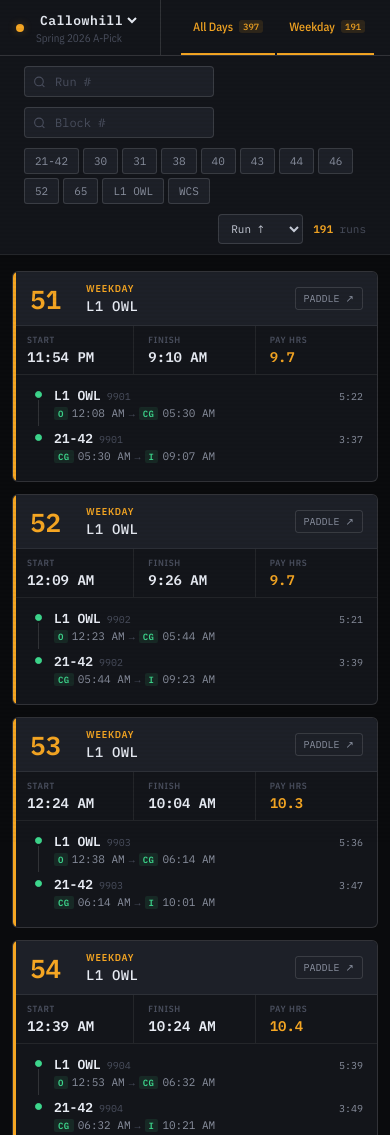
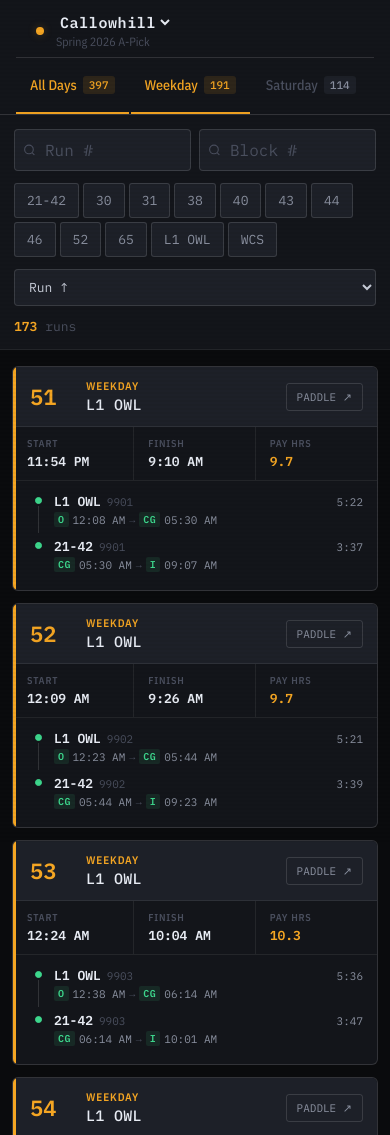
Before and after one commit to deenersin-png/septa-scheduler, a website: page index.html in a window 390 px wide. Shown: the top 1135 px of the page. Drawn offline with nearby package versions, Linux system fonts and the light colour scheme.

Commit message:
Update index.html

```diff
--- a/index.html
+++ b/index.html
@@ -42,7 +42,7 @@
   --card-w: 340px;
 }
 
-html { font-size: 14px; }
+html { font-size: 16px; }
 body {
   background: var(--ink);
   color: var(--text);
@@ -65,16 +65,18 @@ header {
   display: flex;
   align-items: stretch;
   gap: 0;
-  height: 56px;
+  height: auto;
+  min-height: 56px;
   position: sticky;
   top: 0;
   z-index: 200;
+  flex-wrap: wrap;
 }
 
 .hd-depot {
   display:flex;align-items:center;gap:12px;
   border-right: 1px solid var(--line2);
-  padding-right: 20px;
+  padding: 12px 20px;
   margin-right: 20px;
 }
 
@@ -89,7 +91,7 @@ header {
 
 .hd-depot-select {
   font-family:var(--mono);
-  font-size:13px;
+  font-size:15px;
   background:none;border:none;
   color:var(--bright);
   padding:0;
@@ -103,7 +105,7 @@ header {
 }
 
 .hd-pick {
-  font-size:11px;
+  font-size:12px;
   color:var(--dim);
   margin-top:1px;
 }
@@ -114,6 +116,7 @@ header {
   gap:2px;
   flex:1;
   overflow-x: auto;
+  min-height: 56px;
 }
 
 .hd-tab {
@@ -121,10 +124,10 @@ header {
   border:none;
   cursor:pointer;
   font-family:var(--sans);
-  font-size:12px;
+  font-size:14px;
   font-weight:500;
   color:var(--dim);
-  padding:0 12px;
+  padding:0 14px;
   position:relative;
   border-bottom:2px solid transparent;
   transition:color .15s, border-color .15s;
@@ -138,11 +141,11 @@ header {
 .hd-tab.active { color:var(--amber); border-bottom-color:var(--amber); }
 
 .hd-tab .tab-cnt {
-  font-size:9px;
+  font-size:11px;
   font-family:var(--mono);
   background:var(--ink3);
   color:var(--mid);
-  padding:1px 4px;
+  padding:2px 6px;
   border-radius:3px;
 }
 
@@ -154,17 +157,24 @@ header {
 .toolbar {
   background:var(--ink2);
   border-bottom:1px solid var(--line);
-  padding:10px 24px;
+  padding:14px;
   display:flex;
   align-items:center;
   gap:10px;
   flex-wrap:wrap;
 }
 
+.search-row {
+  display: flex;
+  gap: 8px;
+  flex: 1 1 auto;
+  min-width: 280px;
+}
+
 .search-wrap {
   position:relative;
-  flex:0 0 auto;
-  min-width:140px;
+  flex: 1 1 auto;
+  min-width: 100px;
 }
 
 .search-wrap svg {
@@ -182,8 +192,8 @@ header {
   border:1px solid var(--line2);
   color:var(--bright);
   font-family:var(--mono);
-  font-size:12px;
-  padding:7px 10px 7px 30px;
+  font-size:14px;
+  padding:10px 10px 10px 30px;
   border-radius:4px;
   outline:none;
   transition:border-color .15s;
@@ -196,6 +206,7 @@ header {
   display:flex;
   gap:6px;
   flex-wrap:wrap;
+  flex: 1 1 auto;
 }
 
 .fchip {
@@ -203,8 +214,8 @@ header {
   border:1px solid var(--line2);
   color:var(--mid);
   font-family:var(--mono);
-  font-size:11px;
-  padding:5px 10px;
+  font-size:12px;
+  padding:7px 12px;
   border-radius:3px;
   cursor:pointer;
   transition:all .15s;
@@ -219,19 +230,19 @@ header {
   border:1px solid var(--line2);
   color:var(--text);
   font-family:var(--mono);
-  font-size:11px;
-  padding:6px 8px;
+  font-size:13px;
+  padding:8px 10px;
   border-radius:4px;
   outline:none;
   cursor:pointer;
-  margin-left:auto;
 }
 
 .result-line {
-  font-size:11px;
+  font-size:13px;
   color:var(--dim);
   font-family:var(--mono);
   white-space:nowrap;
+  flex: 0 0 auto;
 }
 
 .result-line strong { color:var(--amber); }
@@ -274,14 +285,14 @@ header {
   display:flex;
   align-items:center;
   gap:0;
-  padding:10px 14px 10px 17px;
+  padding:12px 14px 12px 17px;
   border-bottom:1px solid var(--line);
   background:var(--ink3);
 }
 
 .run-num {
   font-family:var(--mono);
-  font-size:26px;
+  font-size:28px;
   font-weight:600;
   color:var(--amber);
   line-height:1;
@@ -291,7 +302,7 @@ header {
 .run-meta { flex:1;min-width:0; }
 
 .run-day {
-  font-size:10px;
+  font-size:11px;
   font-weight:600;
   letter-spacing:.08em;
   text-transform:uppercase;
@@ -301,7 +312,7 @@ header {
 
 .run-routes {
   font-family:var(--mono);
-  font-size:14px;
+  font-size:16px;
   font-weight:500;
   color:var(--bright);
   white-space:nowrap;
@@ -318,19 +329,23 @@ header {
 
 .btn-paddle {
   font-family:var(--mono);
-  font-size:10px;
+  font-size:11px;
   background:none;
   border:1px solid var(--line2);
   color:var(--mid);
-  padding:4px 8px;
+  padding:6px 10px;
   border-radius:3px;
   cursor:pointer;
   text-decoration:none;
-  display:inline-flex;
+  display:none;
   align-items:center;
   gap:4px;
   transition:all .15s;
   white-space:nowrap;
+}
+
+.btn-paddle.show {
+  display: inline-flex;
 }
 
 .btn-paddle:hover{
@@ -346,14 +361,14 @@ header {
 }
 
 .stat {
-  padding:8px 14px;
+  padding:10px 14px;
   border-right:1px solid var(--line);
 }
 
 .stat:last-child{border-right:none;}
 
 .stat-label {
-  font-size:9px;
+  font-size:10px;
   font-weight:600;
   letter-spacing:.08em;
   text-transform:uppercase;
@@ -363,7 +378,7 @@ header {
 
 .stat-val {
   font-family:var(--mono);
-  font-size:14px;
+  font-size:15px;
   font-weight:600;
   color:var(--bright);
 }
@@ -374,14 +389,14 @@ header {
   display:inline-flex;
   align-items:center;
   gap:3px;
-  font-size:9px;
+  font-size:10px;
   font-family:var(--mono);
   background:var(--violet-dim);
   color:var(--violet);
   border:1px solid rgba(167,139,250,0.2);
-  padding:2px 6px;
+  padding:3px 7px;
   border-radius:2px;
-  margin-top:2px;
+  margin-top:3px;
 }
 
 .timeline {
@@ -392,7 +407,7 @@ header {
   display:flex;
   align-items:stretch;
   gap:0;
-  margin-bottom:4px;
+  margin-bottom:5px;
   position:relative;
 }
 
@@ -440,11 +455,12 @@ header {
   align-items:baseline;
   gap:6px;
   margin-bottom:2px;
+  flex-wrap: wrap;
 }
 
 .seg-route {
   font-family:var(--mono);
-  font-size:13px;
+  font-size:14px;
   font-weight:600;
   color:var(--bright);
   min-width:36px;
@@ -452,13 +468,13 @@ header {
 
 .seg-block {
   font-family:var(--mono);
-  font-size:10px;
+  font-size:11px;
   color:var(--dim);
 }
 
 .seg-sched {
   font-family:var(--mono);
-  font-size:10px;
+  font-size:11px;
   color:var(--mid);
   margin-left:auto;
 }
@@ -468,12 +484,13 @@ header {
   align-items:center;
   gap:4px;
   font-family:var(--mono);
-  font-size:11px;
+  font-size:12px;
   color:var(--mid);
+  flex-wrap: wrap;
 }
 
 .seg-time-tag {
-  font-size:9px;
+  font-size:10px;
   font-weight:600;
   letter-spacing:.05em;
   padding:1px 4px;
@@ -495,12 +512,13 @@ header {
   color:var(--dim);
 }
 
-.empty p { font-size:14px; }
+.empty p { font-size:15px; }
 
 #route-filters {
   display:flex;
   flex-wrap:wrap;
   gap:4px;
+  min-width: 200px;
 }
 
 .loading {
@@ -517,7 +535,104 @@ header {
   border-radius: 4px;
   margin: 20px;
   font-family: var(--mono);
+  font-size: 14px;
+}
+
+/* Mobile Responsiveness */
+@media (max-width: 768px) {
+  html { font-size: 16px; }
+
+  header {
+    flex-direction: column;
+  }
+
+  .hd-depot {
+    border-right: none;
+    border-bottom: 1px solid var(--line2);
+    margin-right: 0;
+    padding-bottom: 8px;
+    width: 100%;
+  }
+
+  .hd-tabs {
+    width: 100%;
+    order: 3;
+  }
+
+  .toolbar {
+    flex-direction: column;
+    gap: 12px;
+  }
+
+  .search-row {
+    width: 100%;
+    min-width: unset;
+  }
+
+  .search-wrap {
+    flex: 1;
+    min-width: unset;
+  }
+
+  .filter-row {
+    width: 100%;
+    min-width: unset;
+  }
+
+  .sort-sel {
+    width: 100%;
+  }
+
+  .result-line {
+    width: 100%;
+  }
+
+  :root { --card-w: 100%; }
+
+  .cards-grid {
+    grid-template-columns: 1fr;
+  }
+
+  .run-num {
+    font-size: 24px;
+  }
+
+  .run-routes {
+    font-size: 15px;
+  }
+
+  .stat-val {
+    font-size: 14px;
+  }
+
+  .seg-route {
     font-size: 13px;
+  }
+
+  .fchip {
+    font-size: 13px;
+    padding: 8px 12px;
+  }
+}
+
+@media (max-width: 480px) {
+  html { font-size: 16px; }
+
+  .search-wrap input {
+    font-size: 16px;
+  }
+
+  .run-num {
+    font-size: 22px;
+  }
+
+  .stat-val {
+    font-size: 13px;
+  }
+
+  .seg-times {
+    font-size: 11px;
+  }
 }
 </style>
 </head>
@@ -539,6 +654,7 @@ header {
 </header>
 
 <div class="toolbar">
+  <div class="search-row">
     <div class="search-wrap">
       <svg width="13" height="13" viewBox="0 0 24 24" fill="none" stroke="currentColor" stroke-width="2"><circle cx="11" cy="11" r="8"/><path d="m21 21-4.35-4.35"/></svg>
       <input type="text" id="search-run" placeholder="Run #" maxlength="3" oninput="render()" inputmode="numeric">
@@ -547,6 +663,7 @@ header {
     <div class="search-wrap">
       <svg width="13" height="13" viewBox="0 0 24 24" fill="none" stroke="currentColor" stroke-width="2"><circle cx="11" cy="11" r="8"/><path d="m21 21-4.35-4.35"/></svg>
       <input type="text" id="search-block" placeholder="Block #" maxlength="4" oninput="render()" inputmode="numeric">
+    </div>
   </div>
 
   <div class="filter-row" id="route-filters"></div>
@@ -558,6 +675,8 @@ header {
     <option value="pay-asc">Pay ↑</option>
     <option value="start-asc">Start ↑</option>
     <option value="start-desc">Start ↓</option>
+    <option value="finish-asc">Finish ↑</option>
+    <option value="finish-desc">Finish ↓</option>
   </select>
 
   <div class="result-line"><strong id="res-n">0</strong> runs</div>
@@ -568,6 +687,9 @@ header {
 </div>
 
 <script>
+// Detect device type
+const isMobile = window.innerWidth <= 768;
+
 // STATE
 let STATE = {
   manifest: null,
@@ -595,6 +717,24 @@ function parseCSV(csvText) {
       });
       return obj;
     });
+}
+
+// Parse time to comparable number (handles dates and AM/PM)
+function parseTimeForSort(timeStr) {
+  if (!timeStr) return 0;
+  try {
+    const timePart = timeStr.split(' ').slice(-2).join(' ');
+    const [time, ampm] = timePart.split(' ');
+    const [hours, minutes] = time.split(':').map(Number);
+
+    let hour = hours;
+    if (ampm === 'AM' && hours === 12) hour = 0;
+    if (ampm === 'PM' && hours !== 12) hour += 12;
+
+    return hour * 100 + (minutes || 0);
+  } catch (e) {
+    return 0;
+  }
 }
 
 // Load manifest
@@ -640,13 +780,11 @@ async function changeDistrict() {
     STATE.availableDays = [];
     STATE.pdfLinks = {};
 
-    // Find district config
     const districtConfig = STATE.manifest.districts.find(d => d.name === STATE.currentDistrict);
     if (!districtConfig || !districtConfig.days) {
       throw new Error('District configuration not found');
     }
 
-    // Load CSV files for each day
     for (const day of districtConfig.days) {
       const dayLower = day.toLowerCase();
       try {
@@ -775,6 +913,17 @@ function render() {
     return true;
   });
 
+  // Remove duplicate run numbers - keep only first occurrence
+  const seenRuns = new Set();
+  filtered = filtered.filter(r => {
+    const runno = r.runno || '';
+    if (seenRuns.has(runno)) {
+      return false;
+    }
+    seenRuns.add(runno);
+    return true;
+  });
+
   const [sk, sd] = sort.split('-');
   filtered.sort((a, b) => {
     let av = 0, bv = 0;
@@ -784,6 +933,12 @@ function render() {
     } else if (sk === 'pay') {
       av = parseFloat(a.pay) || 0;
       bv = parseFloat(b.pay) || 0;
+    } else if (sk === 'start') {
+      av = parseTimeForSort(a.start);
+      bv = parseTimeForSort(b.start);
+    } else if (sk === 'finish') {
+      av = parseTimeForSort(a.finish);
+      bv = parseTimeForSort(b.finish);
     }
     return sd === 'asc' ? av - bv : bv - av;
   });
@@ -798,7 +953,10 @@ function render() {
 
   grid.innerHTML = filtered.map(run => {
     const pdfLink = STATE.pdfLinks[run.runno] || {};
-    const paddleBtn = pdfLink.pclink ? `<a class="btn-paddle" href="${pdfLink.pclink}" target="_blank">PADDLE ↗</a>` : '';
+    const paddleLink = isMobile ? pdfLink.moblink : pdfLink.pclink;
+    const paddleBtn = paddleLink
+      ? `<a class="btn-paddle show" href="${paddleLink}" target="_blank">PADDLE ↗</a>`
+      : '';
 
     let segsHtml = '';
     for (let i = 1; i <= 10; i++) {
```
Lines whose indentation alone changed are shown as unchanged.
